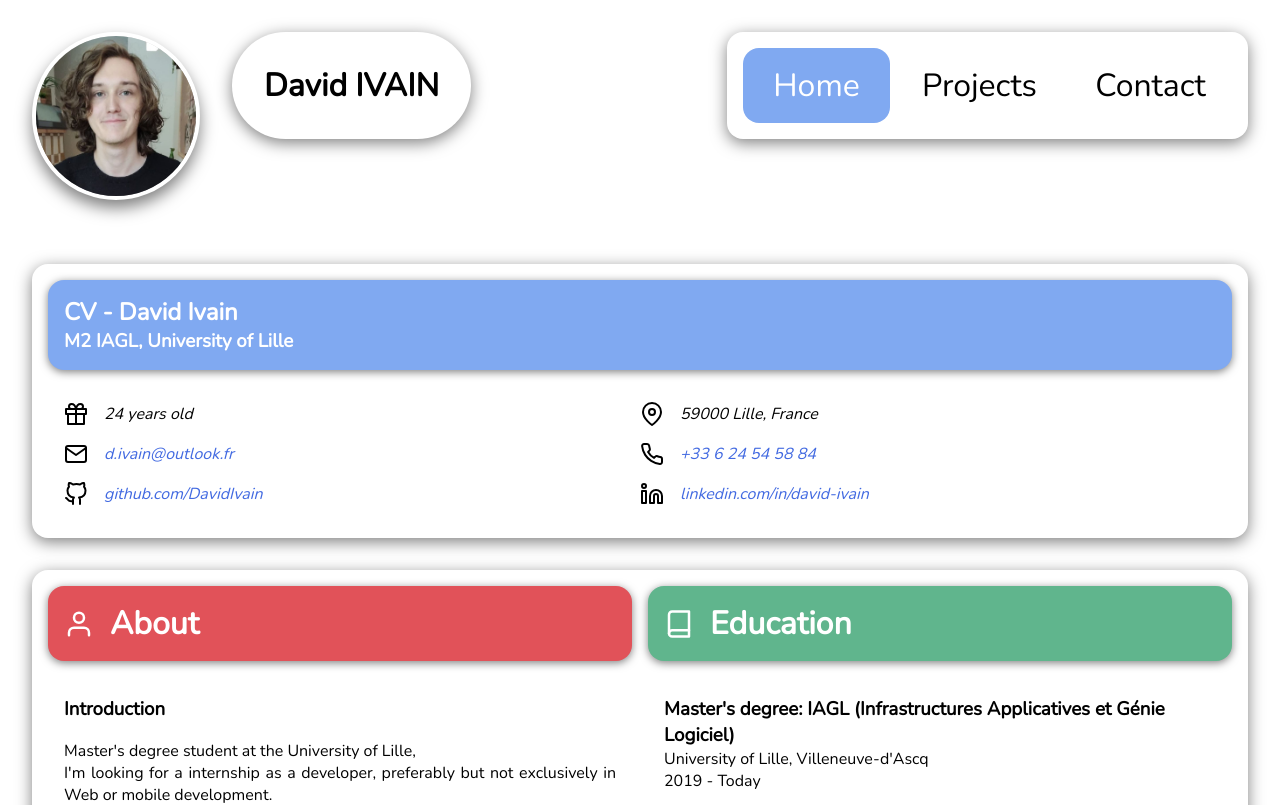
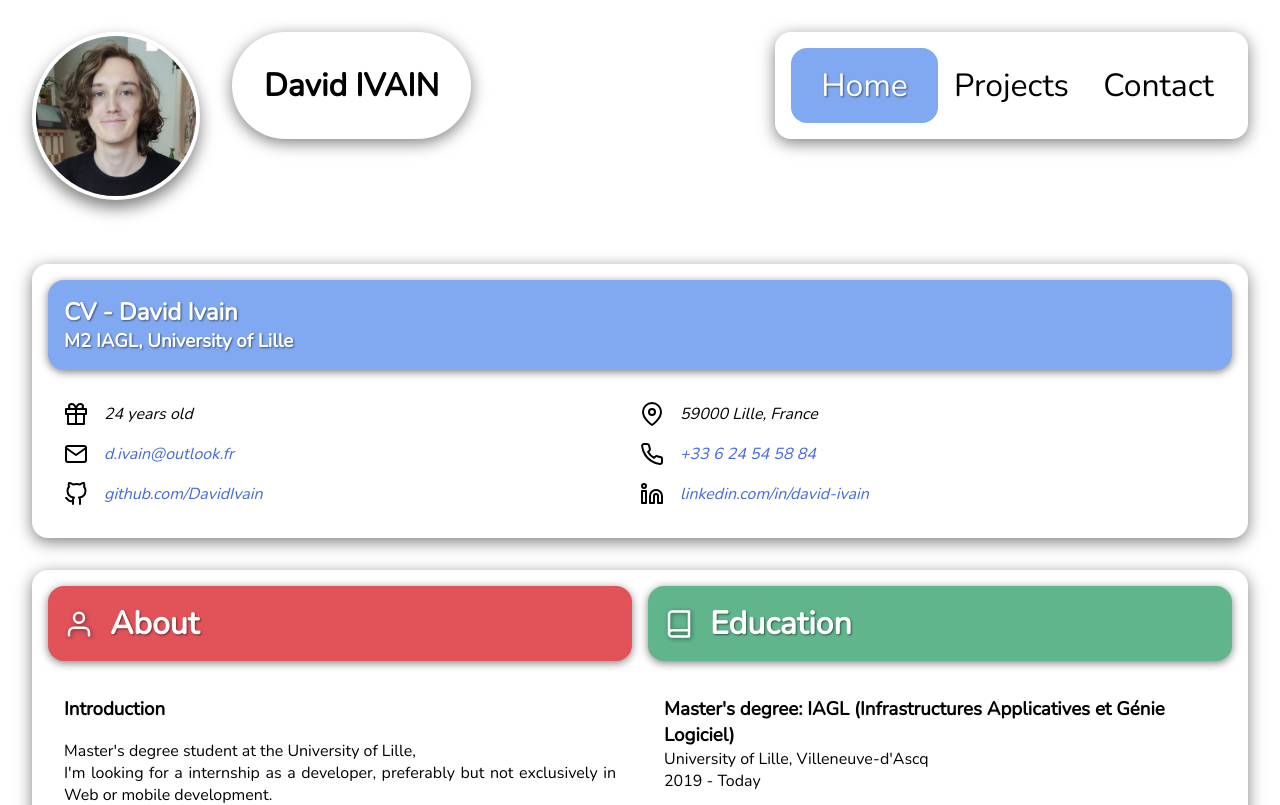
Before and after one commit to DavidIvain/Portfolio, a React (Create React App) app: page / in a window 1280 px wide. Shown: the top 805 px of the page. Built offline with nearby package versions, Linux system fonts and the light colour scheme.

Commit message:
Added shadows to titles and svgs for readability

```diff
--- a/src/components/CardTitle/card-title.scss
+++ b/src/components/CardTitle/card-title.scss
@@ -11,6 +11,10 @@
     border-radius: 16px;
     background-color: dimgray;
     color: white;
+    text-shadow: 1px 1px 2px rgba(0, 0, 0, 0.5);
+    svg {
+        filter: drop-shadow(1px 1px 2px rgba(0, 0, 0, 0.5));
+    }
     * {
         margin-block-start: 0 !important;
         margin-block-end: 0 !important;
--- a/src/components/NavBarLink/navbar-link.scss
+++ b/src/components/NavBarLink/navbar-link.scss
@@ -13,10 +13,11 @@
         //box-shadow: 0 3px 1px -2px rgba(0, 0, 0, 0.2), 0 2px 2px 0 rgba(0, 0, 0, 0.14), 0 1px 5px 0 rgba(0, 0, 0, .12);
         background-color: aliceblue;
     }
-    &:not(:last-child) {
-        margin-right: 16px;
-    }
+    /*&:not(:last-child) {
+        //margin-right: 16px;
+    }*/
     &.active {
+        text-shadow: 1px 1px 2px rgba(0, 0, 0, 0.5);
         background-color: #80a9f1;
         color: white !important;
     }
```
